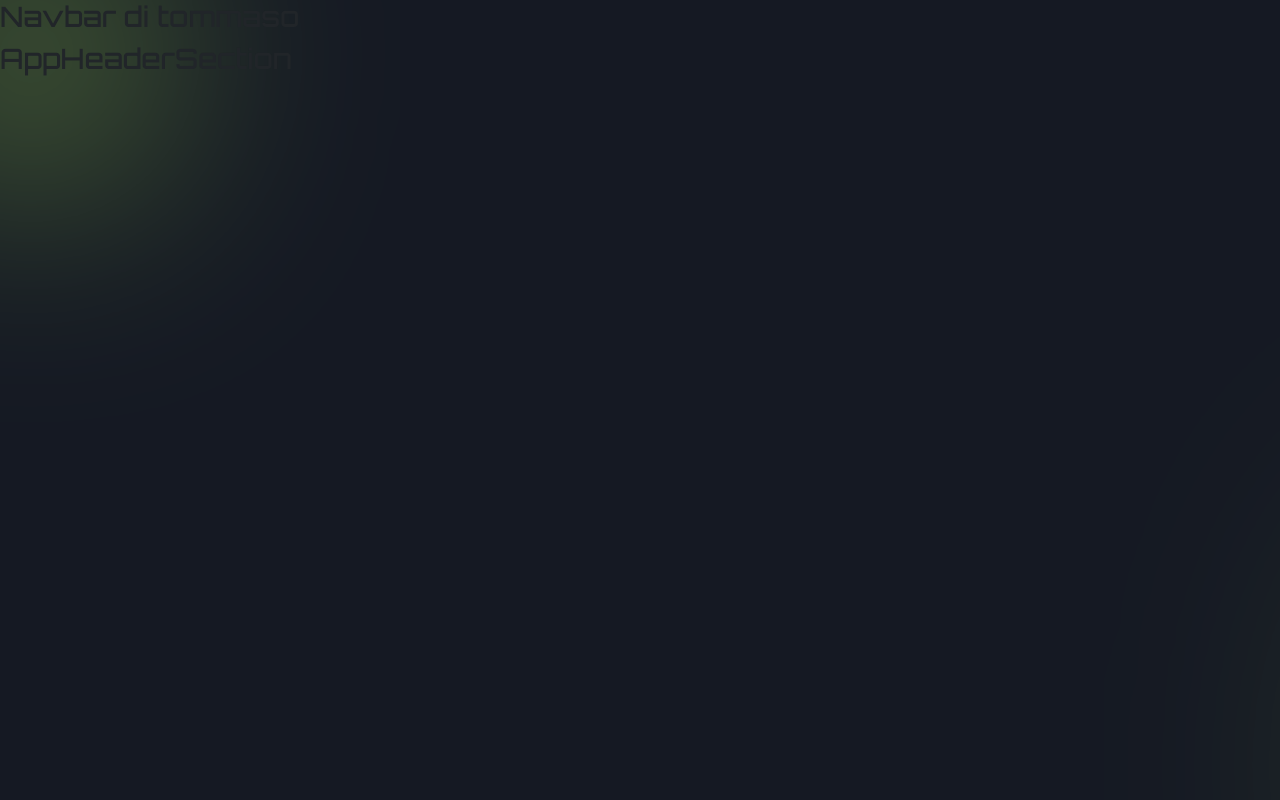
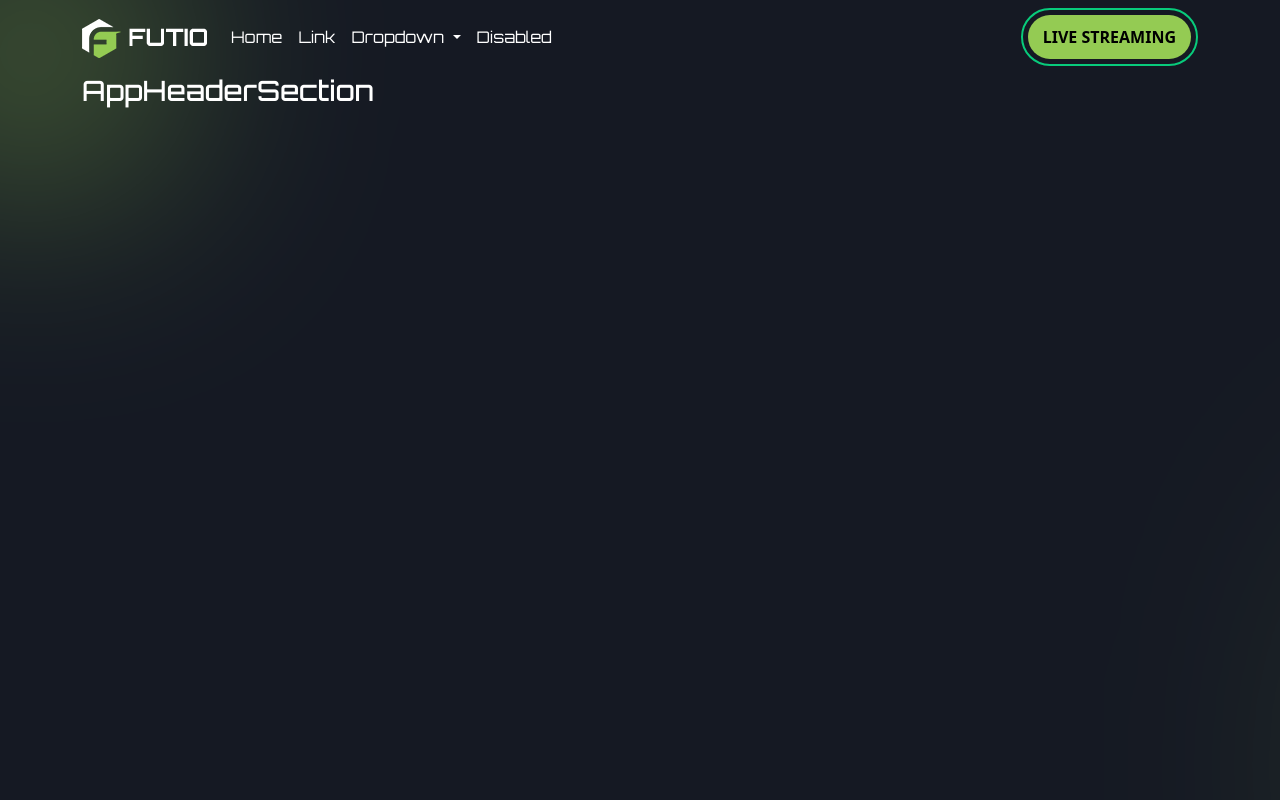
Before and after one commit to orazi-paolo/proj-html-vuejs, a Vue app: page / in a window 1280 px wide. Shown: the top 800 px of the page. Built offline with nearby package versions, Linux system fonts and the light colour scheme.

Commit message:
added header navbar

```diff
--- a/src/components/appHeaderChild/AppHeaderNavbar.vue
+++ b/src/components/appHeaderChild/AppHeaderNavbar.vue
@@ -1,18 +1,51 @@
 <script>
+import BaseButton from "../baseComponents/BaseButton.vue"
 export default {
   data() {
     return {
 
     }
+  },
+  components: {
+    BaseButton
   }
 }
 </script>
 
 <template>
-  <h3>
-    Navbar di tommaso
-  </h3>
-
+  <nav class="navbar navbar-expand-lg">
+    <div class="container">
+      <a class="navbar-brand" href="#">
+        <img src="../../assets/logo.png" alt="Logo Futio" class="d-inline-block align-text-top">
+      </a>
+      <div class="collapse navbar-collapse" id="navbarSupportedContent">
+        <ul class="navbar-nav me-auto mb-2 mb-lg-0">
+          <li class="nav-item">
+            <a class="nav-link" aria-current="page" href="#">Home</a>
+          </li>
+          <li class="nav-item">
+            <a class="nav-link" href="#">Link</a>
+          </li>
+          <li class="nav-item dropdown">
+            <a class="nav-link dropdown-toggle" href="#" role="button" data-bs-toggle="dropdown" aria-expanded="false">
+              Dropdown
+            </a>
+          </li>
+          <li class="nav-item">
+            <a class="nav-link">Disabled</a>
+          </li>
+        </ul>
+        <div class="d-flex">
+          <BaseButton contentButton="LIVE STREAMING" :isArrow="false" />
+        </div>
+      </div>
+    </div>
+  </nav>
 </template>
 
-<style scoped></style>
+<style lang="scss" scoped>
+a {
+  color: white;
+  font-family: "Orbitron", sans-serif;
+}
+</style>
--- a/src/components/appHeaderChild/AppHeaderSection.vue
+++ b/src/components/appHeaderChild/AppHeaderSection.vue
@@ -9,11 +9,17 @@ export default {
 </script>
 
 <template>
+  <div class="container">
     <h3>
-        AppHeaderSection
+      AppHeaderSection
     </h3>
+  </div>
+
 
 </template>
 
 <style scoped>
+div {
+  color: white;
+}
 </style>
```
